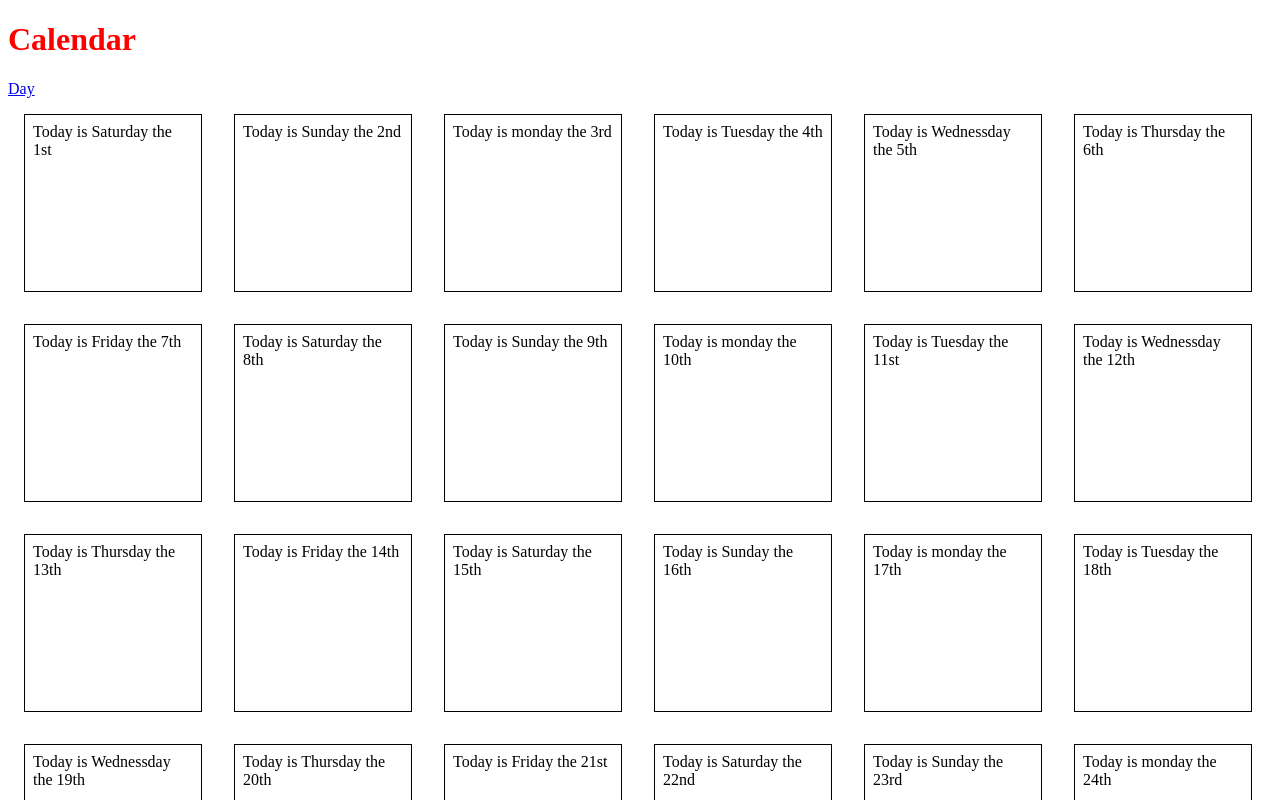
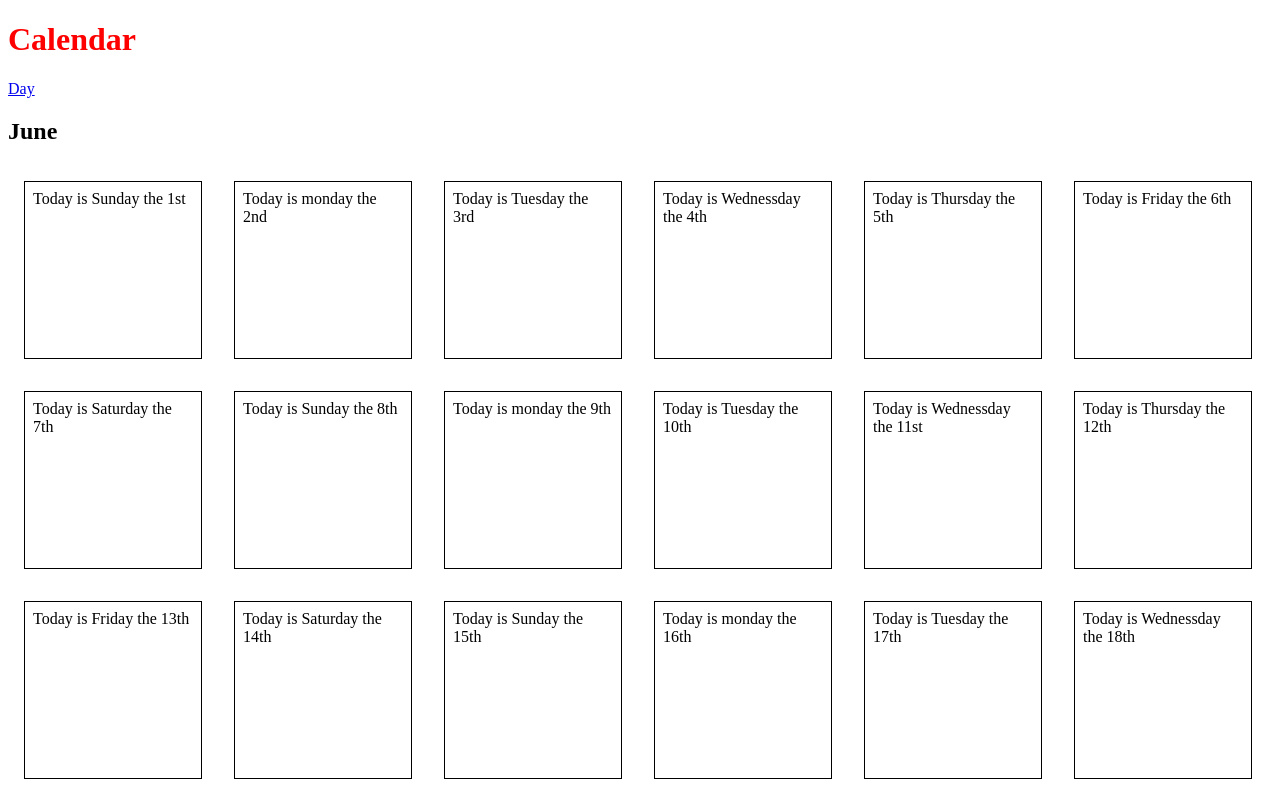
Before and after one commit to tomcampbell1993/tom-calender, a React (Vite) app in the folder tom-calendar/: page / in a window 1280 px wide. Shown: the top 800 px of the page. Built offline with nearby package versions, Linux system fonts and the light colour scheme.

Commit message:
synced days and months a bit

```diff
--- a/tom-calendar/src/assets/components/Calendar/Calendar.jsx
+++ b/tom-calendar/src/assets/components/Calendar/Calendar.jsx
@@ -8,16 +8,53 @@ import './calendar.css'
 export default function Calendar() {
 
     const date = new Date();
-    const year = date.getFullYear();
-    const month = date.getMonth();
+    const year = 2025;
+    const month = 6;
+    const day = 4;
 
-    const daysInMonth = new Date(year, month+1, 0).getDate();
+    date.setMonth(month-1);
+    date.setFullYear(year);
+    date.setDate(day);
+
+    console.log(date);
+
+    function displayMonth(thisMonth){
+        switch (thisMonth){
+            case 1:
+                return "January"
+            case 2:
+                return "February"
+            case 3:
+                return "March"
+            case 4:
+                return "April"
+            case 5:
+                return "May"
+            case 6:
+                return "June"
+            case 7:
+                return "July"
+            case 8:
+                return "August"
+            case 9:
+                return "September"
+            case 10:
+                return "October"
+            case 11:
+                return "November"
+            case 12:
+                return "December"
+        }
+    }
+
+
+
+    const daysInMonth = new Date(year, month, 0).getDate();
 
     function findDay(dayNumber) {
-        const thatDay = new Date(year, month, dayNumber).getDay();
+        const thatDay = new Date(year, month-1, dayNumber).getDay();
         return thatDay
     }
-
 
     function createList() {
         const dayList = [];
@@ -38,6 +75,7 @@ export default function Calendar() {
             <div>
                 <Link to='day'>Day</Link>
             </div>
+            <h2>{displayMonth(month)}</h2>
             <div className="day-wrapper">
                 {dayItems}
             </div>
```
